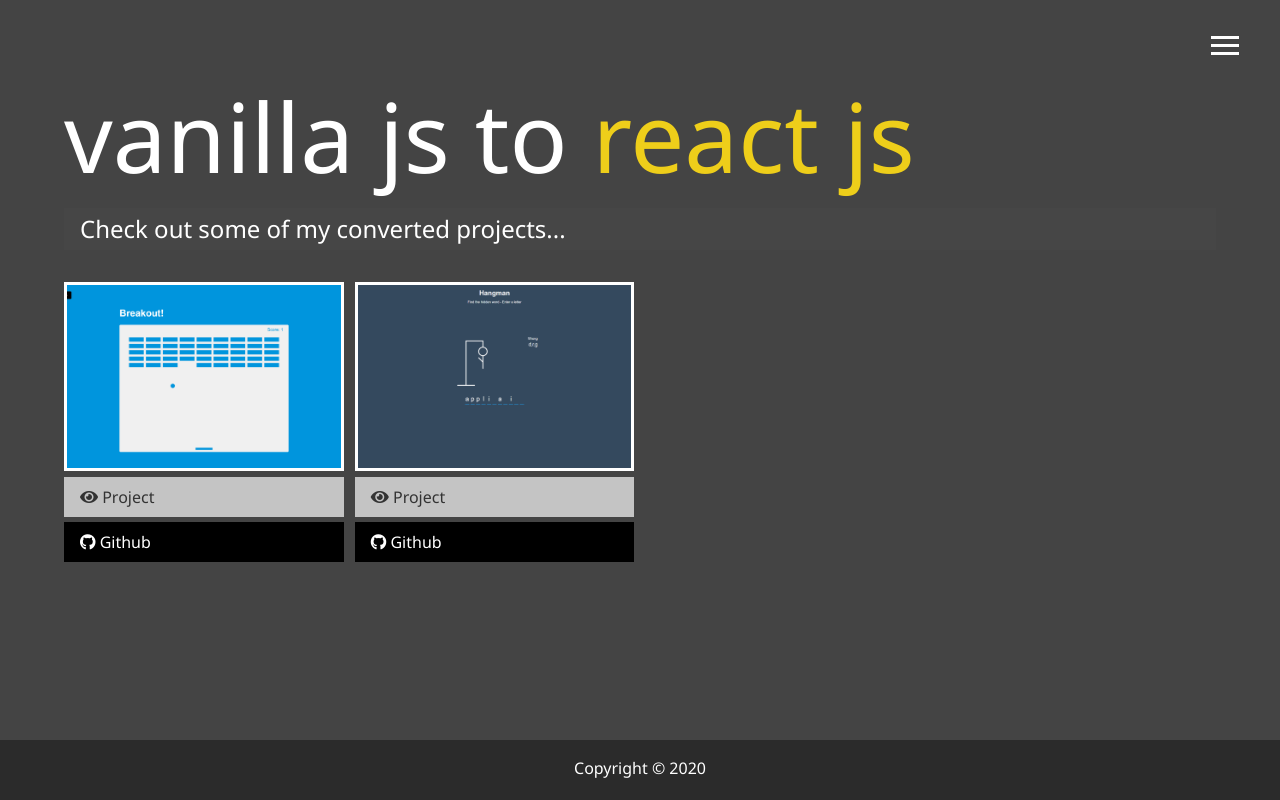
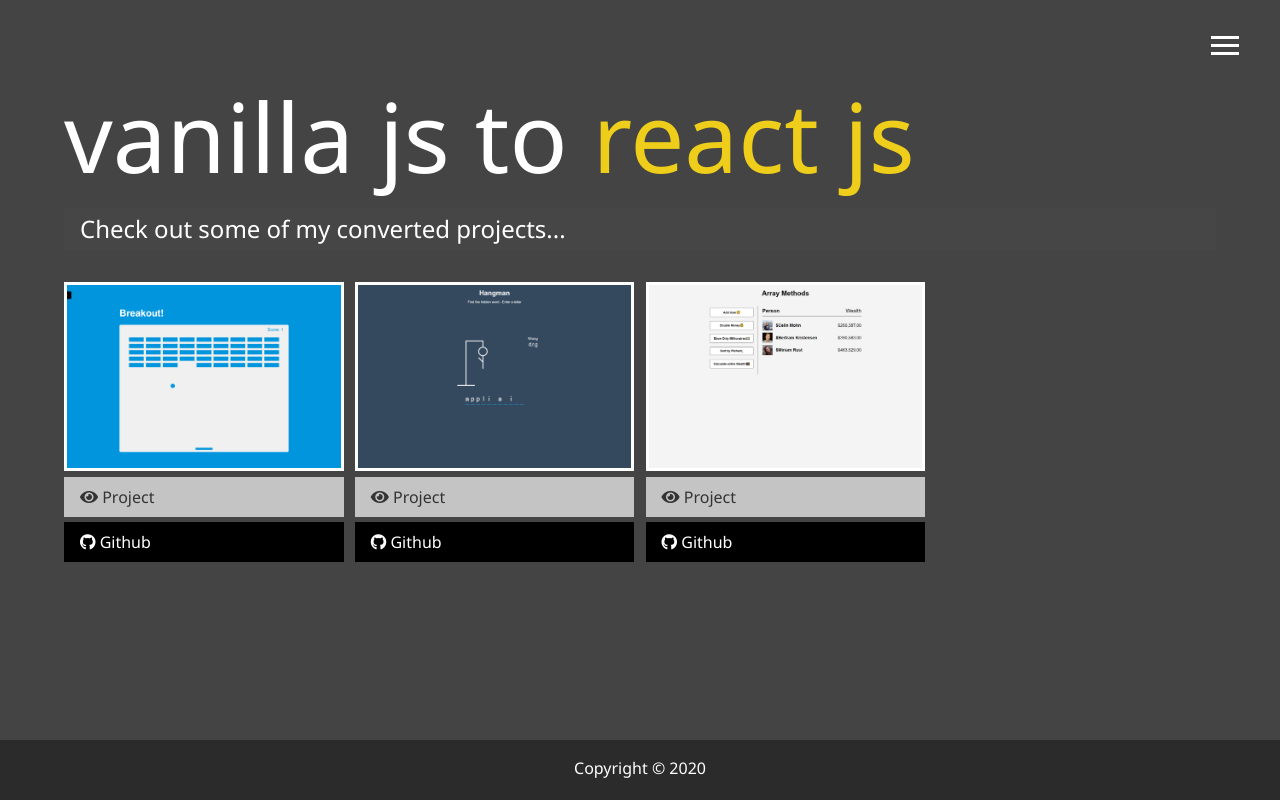
Before and after one commit to senthilkannan26/comming-soon-landing-page, a plain HTML site: page vtr-projects-home.html in a window 1280 px wide. Drawn offline with Linux system fonts and the light colour scheme.

Commit message:
added array methods project

```diff
--- a/vtr-projects-home.html
+++ b/vtr-projects-home.html
@@ -85,6 +85,25 @@
             <i class="fab fa-github"></i> Github
           </a>
         </div>
+
+        <!-- Array methods -->
+        <div class="item">
+          <a href="https://techkanna.github.io/vtr-array-methods/">
+            <img src="img/projects/vtr-array-m.png" alt="Project" />
+          </a>
+          <a
+            href="https://techkanna.github.io/vtr-array-methods/"
+            class="btn-light"
+          >
+            <i class="fas fa-eye"></i> Project
+          </a>
+          <a
+            href="https://github.com/techkanna/vtr-array-methods/"
+            class="btn-dark"
+          >
+            <i class="fab fa-github"></i> Github
+          </a>
+        </div>
       </div>
     </main>
 
```
Also changed, not shown: img/projects/vtr-array-m.png (added).
